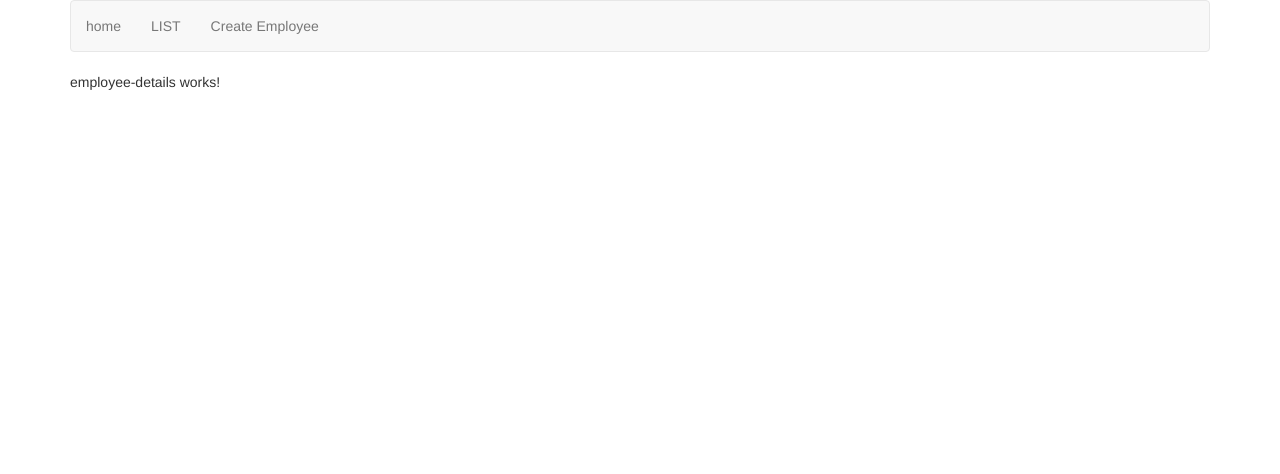
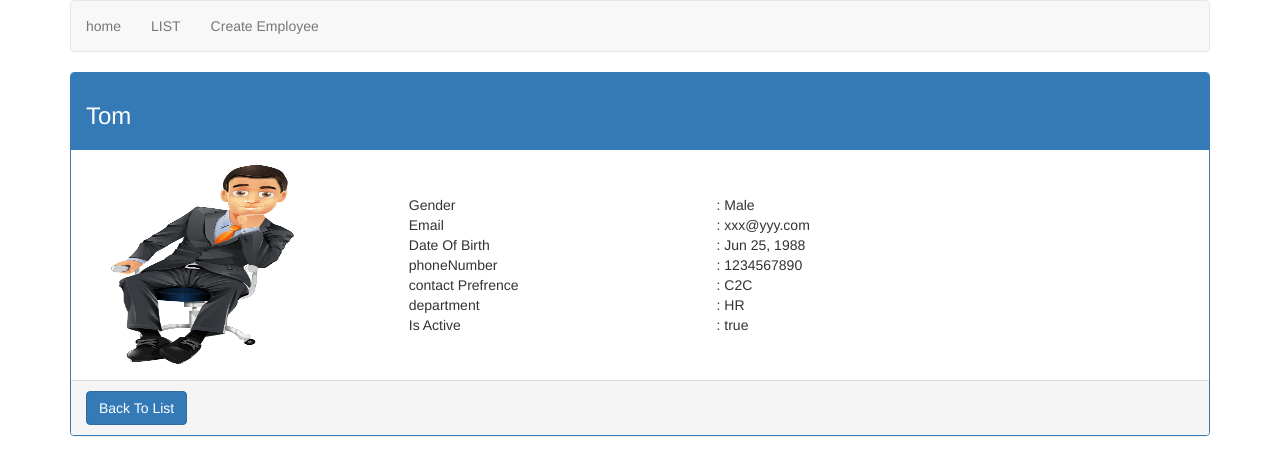
Before and after one commit to KSC0126/AngularCrudOperations-, an Angular app: page /employee/1 in a window 1280 px wide. Shown: the top 474 px of the page. Built offline with nearby package versions, Linux system fonts and the light colour scheme.

Commit message:
commit 12/05 18:09
reading route parameters using snapshot and params(angular2) and paramMap(angular4 and above).

```diff
--- a/src/app/employee/employee-details.component.css
+++ b/src/app/employee/employee-details.component.css
@@ -0,0 +1,6 @@
+.vertical-align{
+    display: flex;
+    align-items: center;
+
+
+}
--- a/src/app/employee/employee-details.component.html
+++ b/src/app/employee/employee-details.component.html
@@ -1,3 +1,76 @@
-<p>
-  employee-details works!
-</p>
+
+<div class="panel panel-primary" >
+    <!-- (click)= "handleClick()" -->
+    <div class="panel-heading">
+      <h3 class="panel-tittle"> {{employee.name}}</h3>
+    </div>
+    <div class="panel-body">
+      <div class="col-xs-10">
+        <div class="row vertical-align">
+          <div class="col-xs-4">
+            <img [src]="employee.photoPath" style="height:'10px'" style="height: 200px; width:'200px'" />
+          </div>
+          <div class="col-xs-8">
+            <div class="row">
+              <div class="col-xs-6">
+                Gender
+              </div>
+              <div class="col-xs-6">
+                : {{employee.gender}}
+              </div>
+              <div class="col-xs-6">
+                Email
+              </div>
+              <div class="col-xs-6">
+                : {{employee.email}}
+              </div>
+              <div class="col-xs-6">
+                Date Of Birth
+              </div>
+              <div class="col-xs-6">
+                : {{employee.dateOfBirth | date }}
+              </div>
+              <div class="col-xs-6">
+                phoneNumber
+              </div>
+              <div class="col-xs-6">
+                : {{employee.phoneNumber}}
+              </div>
+              <div class="col-xs-6">
+                contact Prefrence
+              </div>
+              <div class="col-xs-6">
+                : {{employee.contactPrefrence | uppercase }}
+              </div>
+              <div class="col-xs-6">
+                department
+              </div>
+              <div class="col-xs-6" [ngSwitch]="employee.department ">
+                :
+                <span *ngSwitchCase="1">Help Desk</span>
+                <span *ngSwitchCase="2">HR</span>
+                <span *ngSwitchCase="3">Management</span>
+                <span *ngSwitchCase="4">Pay Roll</span>
+                <span *ngSwitchDefault>N/A</span>
+              </div>
+              <div class="col-xs-6">
+                Is Active
+              </div>
+              <div class="col-xs-6">
+                : {{employee.isActive }}
+              </div>
+
+
+            </div>
+
+          </div>
+        </div>
+
+      </div>
+
+
+    </div>
+    <div class="panel-footer">
+        <button class="btn btn-primary" routerLink="/list">Back To List</button>
+      </div>
+  </div>
--- a/src/app/employee/employee-details.component.ts
+++ b/src/app/employee/employee-details.component.ts
@@ -1,4 +1,8 @@
 import { Component, OnInit } from '@angular/core';
+import { ActivatedRoute } from '@angular/router';
+
+import { EmployeeService } from './employee.service';
+import { employee } from '../models/employee.model';
 
 @Component({
   selector: 'app-employee-details',
@@ -6,10 +10,15 @@
   styleUrls: ['./employee-details.component.css']
 })
 export class EmployeeDetailsComponent implements OnInit {
+  employee: employee;
 
-  constructor() { }
+
+  constructor( private _route : ActivatedRoute,
+   private _EmployeeService: EmployeeService){ }
 
   ngOnInit() {
+    const id = +this._route.snapshot.paramMap.get('id');
+    this.employee=this._EmployeeService.getEmployee(id);
   }
 
 }
--- a/src/app/employee/employee.service.ts
+++ b/src/app/employee/employee.service.ts
@@ -1,10 +1,10 @@
 import { Injectable } from '@angular/core';
-import{ employee } from'../../app/models/employee.model';
+import { employee } from '../../app/models/employee.model';
 
 
 @Injectable()
 export class EmployeeService {
-  private listEmployee: employee[]=[
+  private listEmployee: employee[] = [
     {
       id: 1,
       name: 'Tom',
@@ -12,10 +12,10 @@
       email: 'xxx@yyy.com',
       dateOfBirth: new Date('6/25/1988'),
       phoneNumber: '1234567890',
-      contactPrefrence:'C2C',
-      department:'2',
-      isActive:true,
-      photoPath:'assets/images/male3.png',
+      contactPrefrence: 'C2C',
+      department: '2',
+      isActive: true,
+      photoPath: 'assets/images/male3.png',
 
     },
     {
@@ -25,10 +25,10 @@
       email: '123@yyy.com',
       dateOfBirth: new Date('6/15/1988'),
       phoneNumber: '1234512345',
-      contactPrefrence:'fte',
-      department:'3',
-      isActive:true,
-      photoPath:'assets/images/female.png',
+      contactPrefrence: 'fte',
+      department: '3',
+      isActive: true,
+      photoPath: 'assets/images/female.png',
 
     },
     {
@@ -38,20 +38,22 @@
       email: '999@yyy.com',
       dateOfBirth: new Date('6/31/1988'),
       phoneNumber: '1234512312',
-      contactPrefrence:'C2C',
-      department:'2',
-      isActive:true,
-      photoPath:'assets/images/male.png',
+      contactPrefrence: 'C2C',
+      department: '2',
+      isActive: true,
+      photoPath: 'assets/images/male.png',
 
     }
 
   ];
 
-  getEmployees():employee[]
-{
+  getEmployees(): employee[] {
     return this.listEmployee;
   }
-save(employee:employee){
+  getEmployee(id:number): employee {
+    return this.listEmployee.find(employee => employee.id === id);
+  }
+  save(employee: employee) {
     this.listEmployee.push(employee);
 
   }
```
Lines whose indentation alone changed are shown as unchanged.
